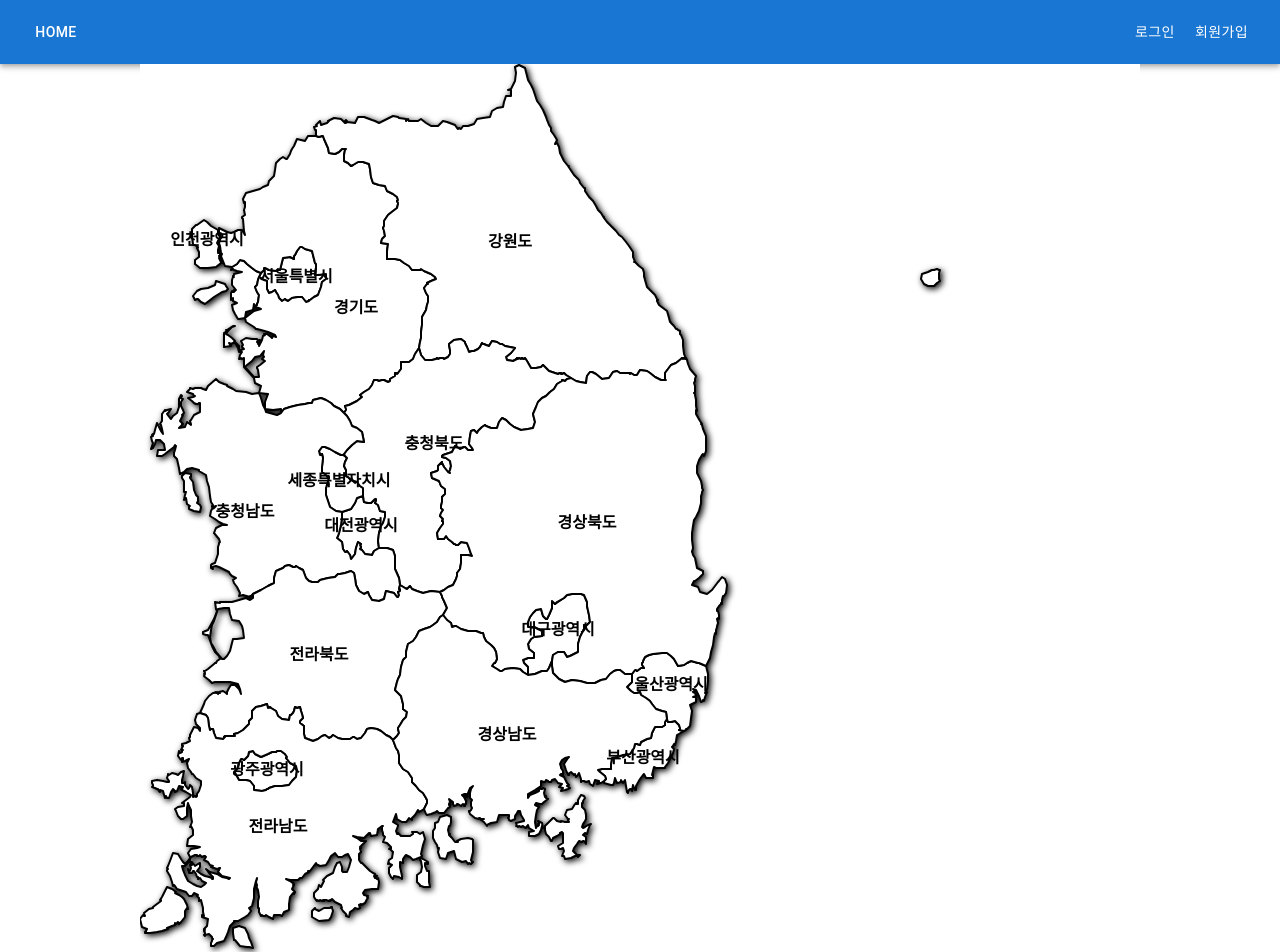
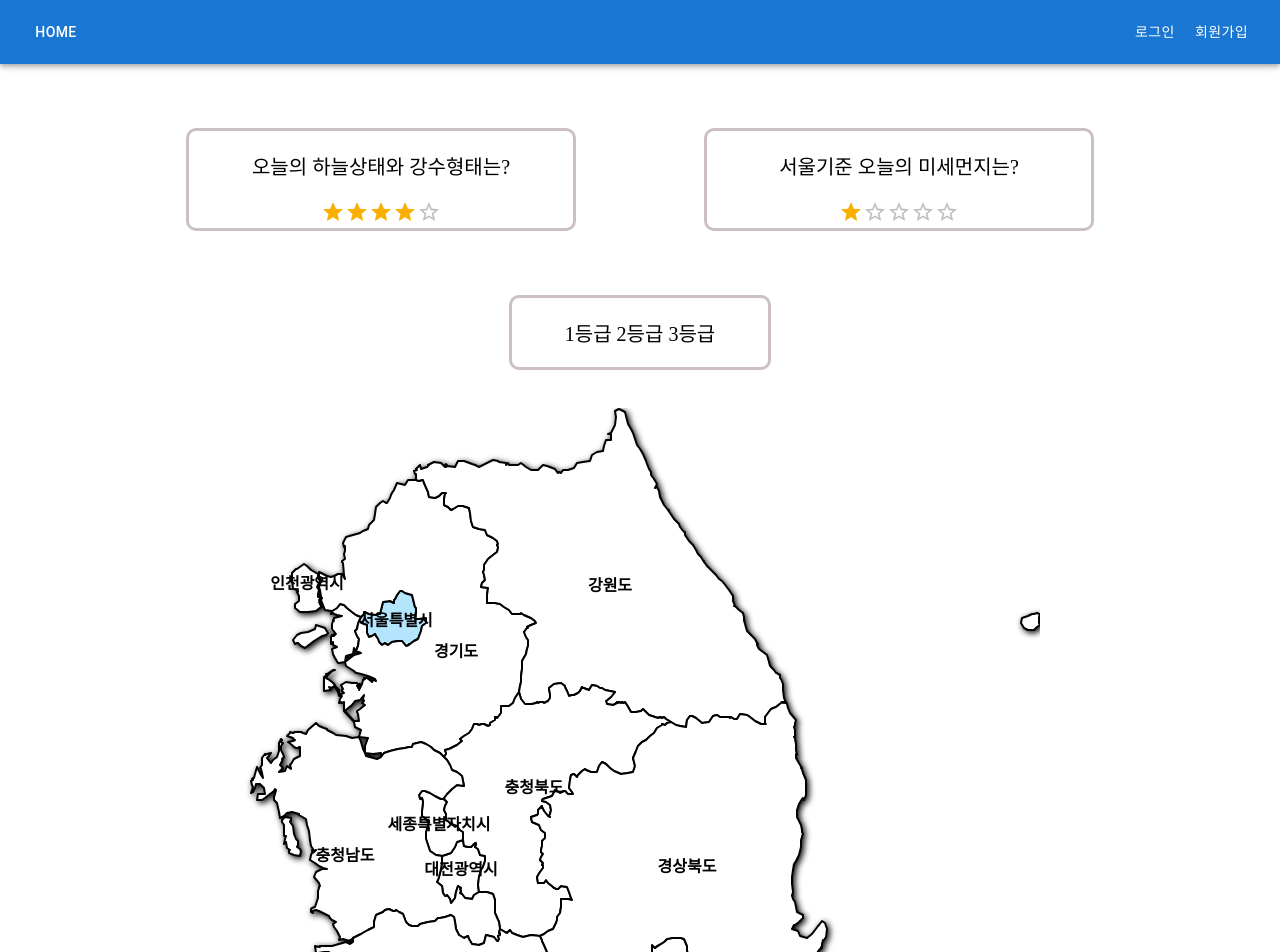
Before and after one commit to HanSeongJun/Our_Spring_Project, a React (Create React App) app in the folder src/main/frontend/: page /home in a window 1280 px wide. Shown: the top 952 px of the page. Built offline with nearby package versions, Linux system fonts and the light colour scheme.

Commit message:
home page 디자인 초안 추가 Design home.js

```diff
--- /dev/null
+++ b/src/main/frontend/src/components/Map/Grade.js
@@ -0,0 +1,45 @@
+import { Rating } from '@mui/material';
+
+
+const Grade = () => {
+    let icon;
+
+    const grade = 4;//backend에서 넘어온 날씨 데이터(하늘상태와 강수형태)
+    const grade2 = 1;//backend에서 넘어온 미세먼지 데이터(미세먼지)
+
+
+    return (
+        <div className="Grade">
+
+            <div className="Weather">
+                <p>오늘의 하늘상태와 강수형태는?</p>
+                <Rating
+                    name="Weather-grade"
+                    value={grade}
+                    readOnly
+                    iconFilled={icon}
+                    iconEmpty='🌈'
+                    iconHovered={icon}
+                />
+
+            </div>
+            <div className="ParticulateMater">
+                <p>서울기준 오늘의 미세먼지는?</p>
+                <Rating
+                    name="ParticulateMater-grade"
+                    value={grade2}
+                    readOnly
+                    iconFilled={icon}
+                    iconEmpty='😐'
+                    iconHovered={icon}
+                />
+
+            </div>
+
+
+        </div>
+
+    );
+};
+
+export default Grade;
--- a/src/main/frontend/src/components/Map/Home.js
+++ b/src/main/frontend/src/components/Map/Home.js
@@ -1,11 +1,13 @@
 import React from "react";
 import "./styles/Home.css";
 import Map from "./Map";
+import Grade from "./Grade";
 
 const Home = () => {
 
     return(
         <div>
+            <Grade />
             <Map />
         </div>
     )
--- a/src/main/frontend/src/components/Map/Map.js
+++ b/src/main/frontend/src/components/Map/Map.js
@@ -1,11 +1,16 @@
-import React from "react";
+import React, {useState} from "react";
 import "./styles/Home.css";
 import { useNavigate } from 'react-router-dom';
 import "./styles/Map.css";
+import {Rating} from "@mui/material";
 
 const Map = () => {
 
     let navigate = useNavigate();
+
+    const [grade, setGrade] = useState(1);
+
+    //backend grade를 기준으로 3단계로 영역마다 색을 칠해야함. -> 우선 서울만 진행
 
     const HandleTagClick = (id) => {
         console.log("전국지도에서 클릭한 city의 id값 -----> ", id);
@@ -19,9 +24,25 @@ const Map = () => {
 
     }
 
+    const getColorByGrade = (grade)  =>{
+        if (grade === 1) {
+            return '#B3E5FC'; // Change to the desired color for the highest grade
+        } else if (grade === 2) {
+            return '#81D4FA'; // Change to the desired color for intermediate grades
+        } else {
+            return '#4FC3F7'; // Change to the desired color for the lowest grade
+        }
+    }
+
     return(
         <div className="Map">
-            <svg className="Svg" height="1200" width="1000" xmlns="http://www.w3.org/2000/svg">
+            <div className="Grade3_1">
+                <div>
+                    <p>1등급 2등급 3등급</p>
+                </div>
+            </div>
+            <div className="Grade3_2">
+            <svg className="Svg"  xmlns="http://www.w3.org/2000/svg">
                 <defs>
                     <filter id="dropshadow">
                         <feGaussianBlur in="SourceAlpha" stdDeviation="3"/>
@@ -33,7 +54,7 @@ const Map = () => {
                     </filter>
                 </defs>
                 <g filter="url(#dropshadow)">
-                    <path id="CD11" className="OUTLINE" onClick={(e) => HandleTagClick(e.target.id)}
+                    <path id="CD11" className="OUTLINE" onClick={(e) => HandleTagClick(e.target.id)} style={{ fill: getColorByGrade(grade) }}
                           d=" M 178 231 l -4 2 -4 3 -1 0 0 1 -3 1 -4 -5 -4 0 -6 1 -4 3 -2 -1 -1 -1 -3 2 -3 -3 -1 -3 -2 -3 0 0 -1 -2 -3 2 -3 1 -2 -4 0 -8 -3 -1 0 0 0 0 0 0 -2 -1 -3 -2 2 -4 3 -3 0 -1 0 0 0 0 0 -1 1 0 4 2 7 1 2 -2 0 1 2 0 1 -4 2 -8 7 -1 4 2 0 -3 1 -1 2 -4 3 -4 2 0 3 2 7 2 2 8 1 4 1 1 0 0 0 2 0 2 0 1 0 0 -1 6 3 0 8 -1 0 5 -4 3 -1 5 z "/>
                     <path id="CD26" className="OUTLINE" onClick={(e) => HandleTagClick(e.target.id)}
                           d=" M 496 722 l 0 4 -1 0 -2 -5 -1 6 -1 -2 0 0 -1 0 -1 1 -1 2 0 1 -1 -1 -1 -6 -1 -6 -2 3 -2 -3 0 2 0 0 0 0 0 0 0 0 -1 0 1 0 -4 1 -2 -5 -1 5 -1 2 0 0 -2 0 -7 -2 0 -2 2 -2 -1 -3 -5 -4 -2 -2 4 -1 9 0 0 -5 1 -6 5 -1 6 -2 7 -1 4 -6 1 -4 2 0 3 1 1 -3 6 -3 4 -1 1 -5 3 -6 7 0 3 -2 0 -3 0 0 2 -3 1 3 0 0 1 0 2 0 4 -1 4 4 1 3 0 1 -1 1 5 1 -7 4 -1 6 -1 4 -1 0 0 0 0 -1 -1 2 -1 1 2 2 -1 4 -2 4 -3 6 -3 4 0 1 0 0 -5 0 -4 0 -2 -1 -1 4 -1 4 1 -1 0 4 -7 0 -2 -4 -1 1 -3 4 z "/>
@@ -88,6 +109,7 @@ const Map = () => {
                     <text id="LCD50" className="TEXT" x="76" y="1070">제주특별자치도</text>
                 </g>
             </svg>
+            </div>
         </div>
     )
 }
--- a/src/main/frontend/src/components/Map/gu/Gu.js
+++ b/src/main/frontend/src/components/Map/gu/Gu.js
@@ -1,7 +1,7 @@
 import React, {useEffect, useState} from 'react';
 import { useParams } from 'react-router-dom';
 import Seoul from "../city/Seoul";
-import "./styles/Gu.css";
+import "../styles/Gu.css";
 
 const API_URL = 'http://localhost:8080/map/spotlist';
 //현재는 서울만 들어있음 -> test용 -> parameter를 city_code,gu_code로 변경예정
--- a/src/main/frontend/src/components/Map/styles/Home.css
+++ b/src/main/frontend/src/components/Map/styles/Home.css
@@ -1,3 +1,40 @@
 .ImageDiv{
   text-align: center;
+  display: inline-block;
 }
+.Grade{
+  text-align: center;
+}
+.Grade3_1{
+  text-align: center;
+  display: inline-block;
+  width: 20%;
+  margin-bottom: 3%;
+  border: 3px solid #CDC0C0FF;
+  border-radius: 10px 10px;
+  boxShadow: 0 2px 4px rgba(0, 0, 0, 0.1);
+}
+.Weather{
+  margin: 5% 5%;
+  width: 30%;
+  backgroundColor: #ffffff;
+  border: 3px solid #CDC0C0FF;
+  border-radius: 10px 10px;
+  boxShadow: 0 2px 4px rgba(0, 0, 0, 0.1);
+  display: inline-block;
+}
+
+.ParticulateMater{
+  margin: 5% 5%;
+  width: 30%;
+  backgroundColor: #ffffff;
+  border: 3px solid #CDC0C0FF;
+  border-radius: 10px 10px;
+  boxShadow: 0 2px 4px rgba(0, 0, 0, 0.1);
+  display: inline-block;
+}
+
+p {
+  font-family: "BM Jua";
+  font-size: 20px;
+}
--- a/src/main/frontend/src/components/Map/styles/Map.css
+++ b/src/main/frontend/src/components/Map/styles/Map.css
@@ -4,6 +4,9 @@
 .Svg{
     background-color: white;
     text-align: center;
+    display: inline-grid;
+    height:1000px;
+    width:800px;
 }
 .OUTLINE {
     stroke-linejoin:round;
@@ -11,7 +14,7 @@
     stroke-width: 2;
 }
 .TEXT {
-    fill: #1abc9c;
+    fill: black;
     font-size: 16px;
     font-weight: bold;
     text-anchor: middle;
```
Also changed, not shown: src/main/frontend/package.json (line endings or trailing spaces), src/main/frontend/src/components/Map/styles/Gu.css (renamed from src/main/frontend/src/components/Map/gu/styles/Gu.css), 1 other file (tests, documents, lock files or other folders).
